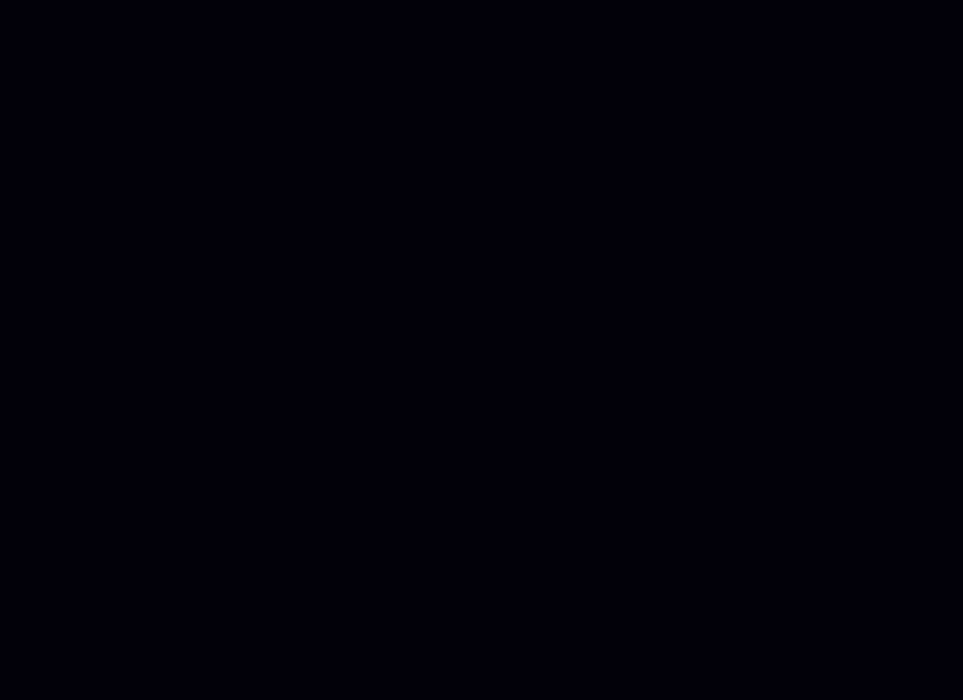
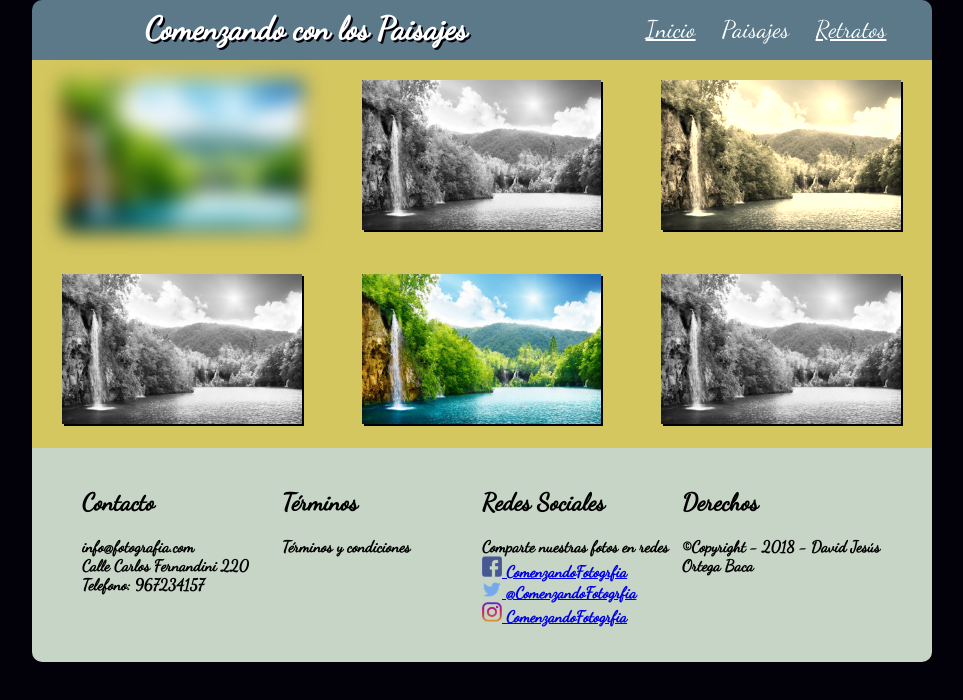
Before and after one commit to dhavico/Evaluacion_Final_CSS_Disenio_Web_Responsive, a plain HTML site: page paisajes.html in a window 1280 px wide. Shown: the whole page, without its empty margins (158-1121 px from the left). Drawn offline with Linux system fonts and the light colour scheme.

Commit message:
Modificación I

```diff
--- a/css/estilos.css
+++ b/css/estilos.css
@@ -101,7 +101,9 @@ footer{
     padding: 20px 50px;
     font-weight: 600;
 }
-img{
+#seccion-central img,
+#seccion-secundario img,
+#seccion-galeria img{
     box-shadow: 2px 2px #02010a;
 }
 #contacto,
--- a/paisajes.html
+++ b/paisajes.html
@@ -9,7 +9,60 @@
 </head>
 
 <body>
-
+    <div class="contenido">
+        <header>
+            <h1>Comenzando con los Paisajes</h1>
+            <nav>
+                <ul>
+                    <li><a href="index.html">Inicio</a></li>
+                    <li>Paisajes</li>
+                    <li><a href="retratos.html">Retratos</a></li>
+                </ul>
+            </nav>
+        </header>
+        <div id="seccion-galeria">
+            <div><img src="imagenes/imagen2.jpg" alt="imagen galeria" /></div>
+            <div><img src="imagenes/imagen2.jpg" alt="imagen galeria" /></div>
+            <div><img src="imagenes/imagen2.jpg" alt="imagen galeria" /></div>
+            <div><img src="imagenes/imagen2.jpg" alt="imagen galeria" /></div>
+            <div><img src="imagenes/imagen2.jpg" alt="imagen galeria" /></div>
+            <div><img src="imagenes/imagen2.jpg" alt="imagen galeria" /></div>
+        </div>
+        <footer>
+            <div id="contacto">
+                <h2>Contacto</h2>
+                <p>
+                    info@fotografia.com <br />
+                    Calle Carlos Fernandini 220 <br />
+                    Telefono: 967234157
+                </p>
+            </div>
+            <div id="terminos">
+                <h2>Términos</h2>
+                <p>
+                    Términos y condiciones
+                </p>
+            </div>
+            <div id="redes_sociales">
+                <h2>Redes Sociales</h2>
+                <p>
+                    Comparte nuestras fotos en redes<br />
+                    <a href="https://www.facebook.com/ComenzandoFotografia" target="_blank"><img src="imagenes/facebook.png"
+                            width="20px" alt="facebook" /> ComenzandoFotogrfia</a><br />
+                    <a href="https://twitter.com/ComenzandoFotografia" target="_blank"><img src="imagenes/twitter.png"
+                            width="20px" alt="twitter" /> @ComenzandoFotogrfia</a><br />
+                    <a href="https://www.instagram.com/ComenzandoFotografia" target="_blank"><img src="imagenes/instagram.png"
+                            width="20px" alt="instagram" /> ComenzandoFotogrfia</a>
+                </p>
+            </div>
+            <div id="derechos">
+                <h2>Derechos</h2>
+                <p>
+                    ©Copyright - 2018 - David Jesús Ortega Baca
+                </p>
+            </div>
+        </footer>
+    </div>
 </body>
 
 </html>
```
Also changed, not shown: retratos.html (+54 -1 lines).
